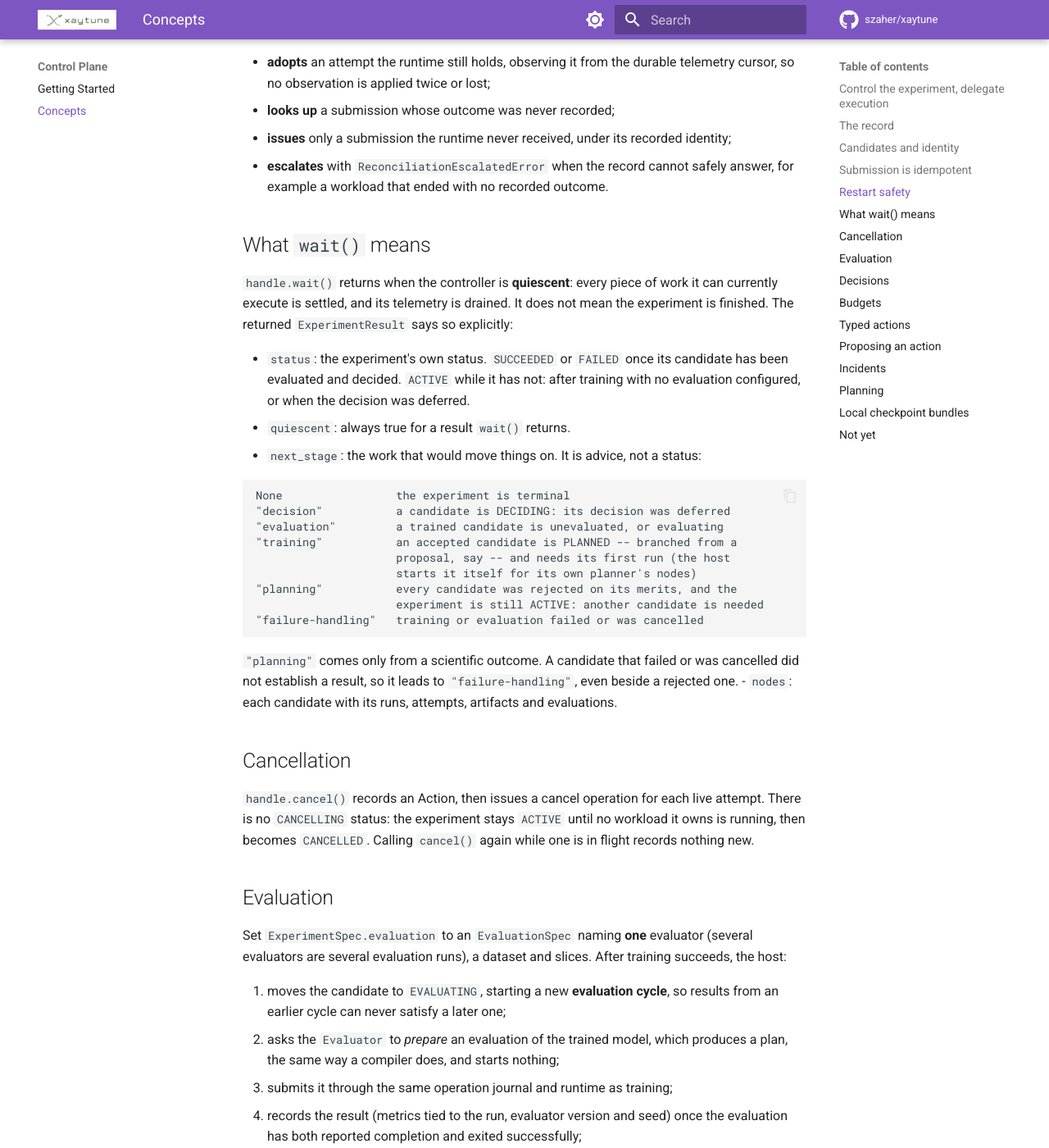
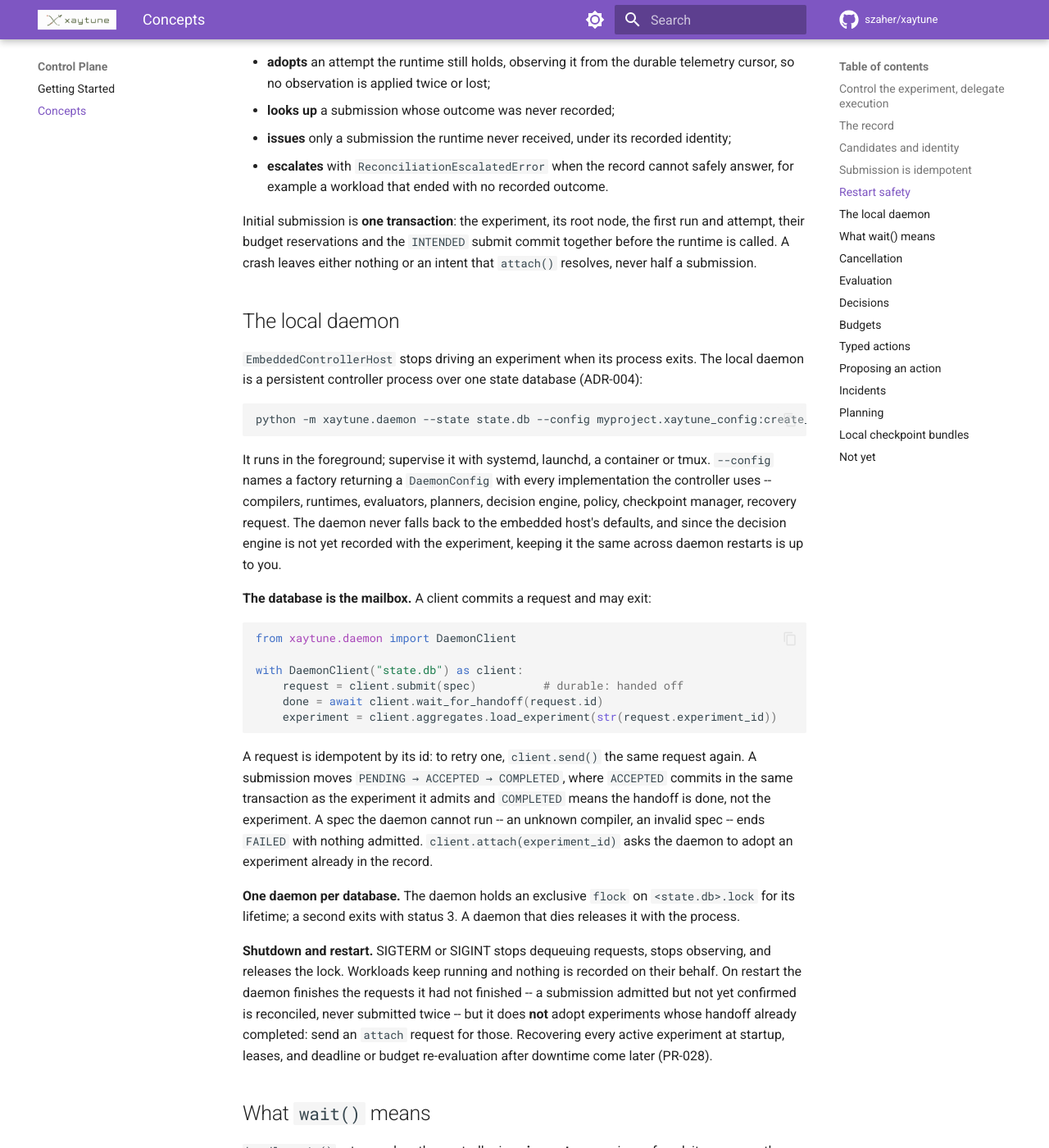
Before and after one commit to szaher/xaytune, an MkDocs documentation site: the page built from docs/control-plane/concepts.md, in a window 1280 px wide and 1400 px high, scrolled down 1903 px. Shown: the whole window at 82% size. Built offline with MkDocs 1.6.1 and Material for MkDocs 9.7.7, drawn with Linux system fonts in a browser that asks for light colours; comment, search, counter and statistics services are not loaded; some of the changed text lies outside the part shown.

Commit message:
PR-027: document the local daemon
Co-Authored-By: Claude Opus 5.5 <noreply@anthropic.com>

````diff
--- a/docs/control-plane/concepts.md
+++ b/docs/control-plane/concepts.md
@@ -89,6 +89,61 @@ process then:
   identity;
 - **escalates** with `ReconciliationEscalatedError` when the record cannot
   safely answer, for example a workload that ended with no recorded outcome.
+
+Initial submission is **one transaction**: the experiment, its root node,
+the first run and attempt, their budget reservations and the `INTENDED`
+submit commit together before the runtime is called. A crash leaves either
+nothing or an intent that `attach()` resolves, never half a submission.
+
+## The local daemon
+
+`EmbeddedControllerHost` stops driving an experiment when its process exits.
+The local daemon is a persistent controller process over one state database
+(ADR-004):
+
+```bash
+python -m xaytune.daemon --state state.db --config myproject.xaytune_config:create_config
+```
+
+It runs in the foreground; supervise it with systemd, launchd, a container or
+tmux. `--config` names a factory returning a `DaemonConfig` with every
+implementation the controller uses -- compilers, runtimes, evaluators,
+planners, decision engine, policy, checkpoint manager, recovery request. The
+daemon never falls back to the embedded host's defaults, and since the
+decision engine is not yet recorded with the experiment, keeping it the same
+across daemon restarts is up to you.
+
+**The database is the mailbox.** A client commits a request and may exit:
+
+```python
+from xaytune.daemon import DaemonClient
+
+with DaemonClient("state.db") as client:
+    request = client.submit(spec)          # durable: handed off
+    done = await client.wait_for_handoff(request.id)
+    experiment = client.aggregates.load_experiment(str(request.experiment_id))
+```
+
+A request is idempotent by its id: to retry one, `client.send()` the same
+request again. A submission moves `PENDING → ACCEPTED → COMPLETED`, where
+`ACCEPTED` commits in the same transaction as the experiment it admits and
+`COMPLETED` means the handoff is done, not the experiment. A spec the daemon
+cannot run -- an unknown compiler, an invalid spec -- ends `FAILED` with
+nothing admitted. `client.attach(experiment_id)` asks the daemon to adopt an
+experiment already in the record.
+
+**One daemon per database.** The daemon holds an exclusive `flock` on
+`<state.db>.lock` for its lifetime; a second exits with status 3. A daemon
+that dies releases it with the process.
+
+**Shutdown and restart.** SIGTERM or SIGINT stops dequeuing requests, stops
+observing, and releases the lock. Workloads keep running and nothing is
+recorded on their behalf. On restart the daemon finishes the requests it had
+not finished -- a submission admitted but not yet confirmed is reconciled,
+never submitted twice -- but it does **not** adopt experiments whose handoff
+already completed: send an `attach` request for those. Recovering every active
+experiment at startup, leases, and deadline or budget re-evaluation after
+downtime come later (PR-028).
 
 ## What `wait()` means
 
@@ -552,4 +607,5 @@ cancelling), approval by role or group, budgets on GPU-hours, tokens and cost, c
 TRL managed checkpoint capture/application,
 recording the decision engine with the experiment, several proposals or
 parallel branches, plateau detection,
-daemon hosting, and runtimes other than local.
+daemon leases and recovering every active experiment when the daemon starts,
+and runtimes other than local.
````
Also changed, not shown: docs/api/core.md (+1 -0 lines).
